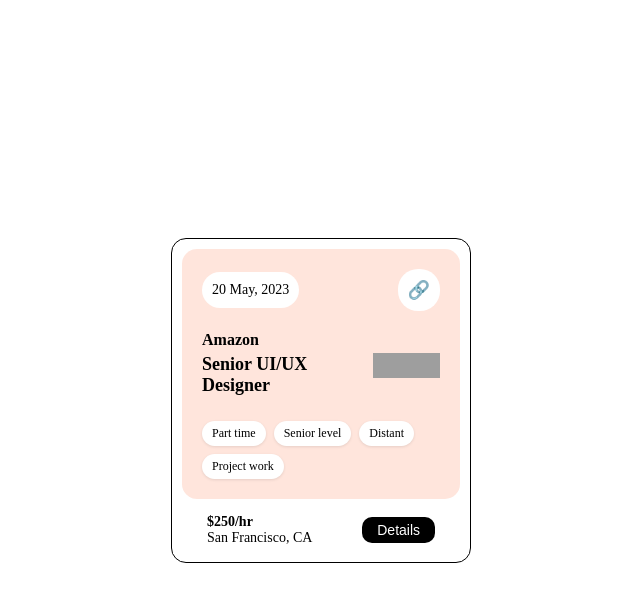
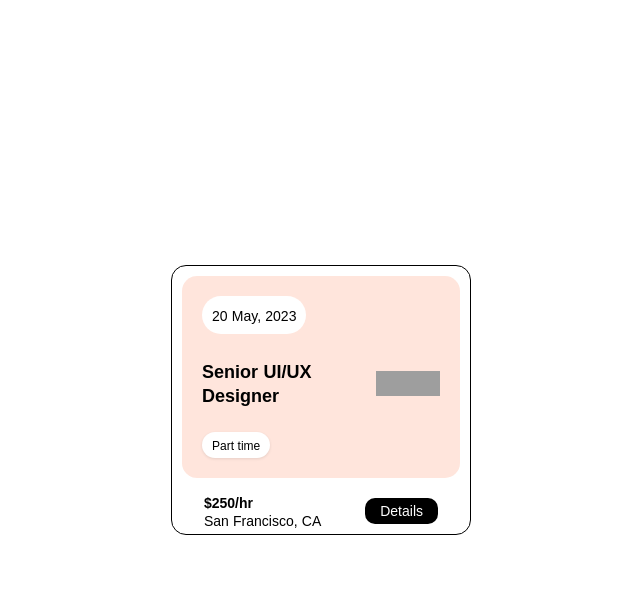
Before and after one commit to HansiG3/RecruitIt, a PHP site: page /src/views/box.html in a window 1280 px wide. Shown: the top 602 px of the page, without its empty margins (319-959 px from the left). Run offline with PHP 8.4, Linux system fonts and the light colour scheme; grey boxes are pictures that could not be loaded.

```diff
--- a/public/css/box.css
+++ b/public/css/box.css
@@ -22,7 +22,7 @@ body {
     padding: 10px;
     border-radius: 15px;
     width: 300px;
-    height: 325px;
+    height: 270px;
 }
 
 .job-card {
--- a/src/views/box.html
+++ b/src/views/box.html
@@ -8,15 +8,13 @@
         <link rel="stylesheet" href="../../public/css/font.css" />
     </head>
     <body>
-        <div class="job-main">
+        <div class="job-main noto-sans-warang-citi-regular">
             <div class="job-card">
                 <div class="job-header">
                     <p class="posting">20 May, 2023</p>
-                    <button class="save-btn">&#128279;</button>
                 </div>
                 <div class="company-info">
                     <div class="job-info">
-                        <p class="company-name">Amazon</p>
                         <h2 class="job-title">Senior UI/UX Designer</h2>
                     </div>
                     <img
@@ -27,15 +25,12 @@
                 </div>
                 <div class="job-tags">
                     <span>Part time</span>
-                    <span>Senior level</span>
-                    <span>Distant</span>
-                    <span>Project work</span>
                 </div>
             </div>
             <div class="job-footer">
                 <div class="salary-place">
                     <p class="rate">$250/hr</p>
-                    <p>San Francisco, CA</p>
+                    <p class="place">San Francisco, CA</p>
                 </div>
                 <button class="details-btn">Details</button>
             </div>
```
Also changed, not shown: src/models/Job_Listing.php (+51 -0 lines).
